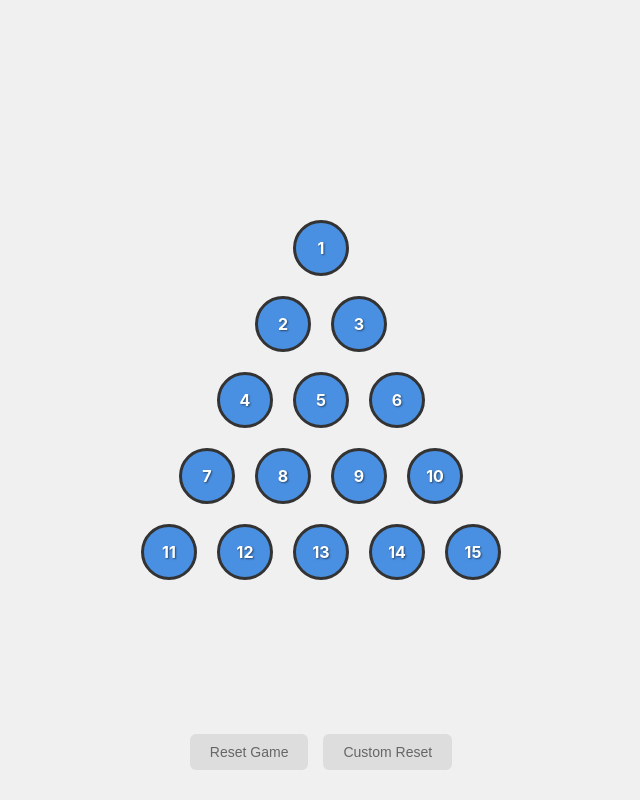
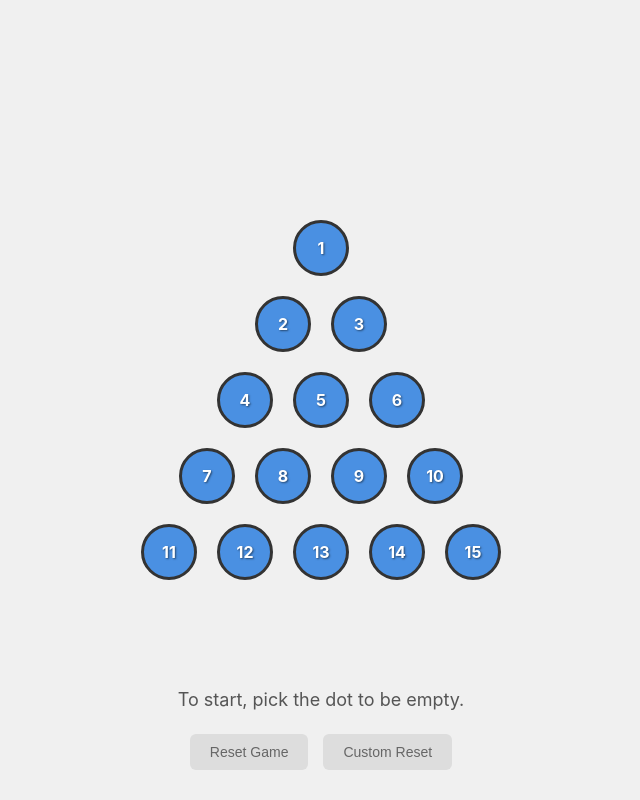
Before and after one commit to chrisscastaneda/hop-dot, a Vue app: page / in a window 1280 px wide. Both pictures are taken after a click on the button "Custom Reset". Shown: the whole page, without its empty margins (319-959 px from the left). Built offline with nearby package versions, Linux system fonts and the light colour scheme.

Commit message:
custom reset message

```diff
--- a/src/App.vue
+++ b/src/App.vue
@@ -12,6 +12,7 @@
         />
       </div>
     </div>
+    <div class="instruction-message" v-if="customResetMode">To start, pick the dot to be empty.</div>
     <div class="button-container">
       <button class="reset-button" @click="resetGame">Reset Game</button>
       <button class="reset-button" @click="customReset">Custom Reset</button>
@@ -309,6 +310,14 @@ export default {
   max-width: 80%;
 }
 
+.instruction-message {
+  position: absolute;
+  bottom: 90px;
+  font-size: 18px;
+  color: #555;
+  text-align: center;
+}
+
 .button-container {
   position: absolute;
   bottom: 30px;
```
